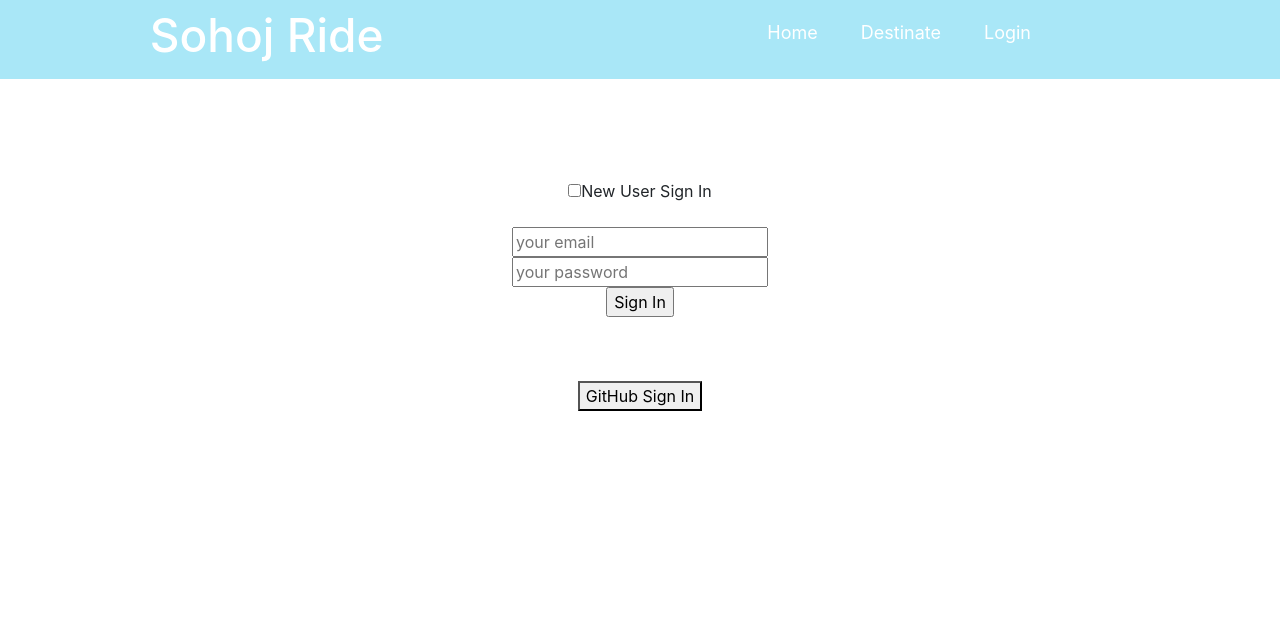
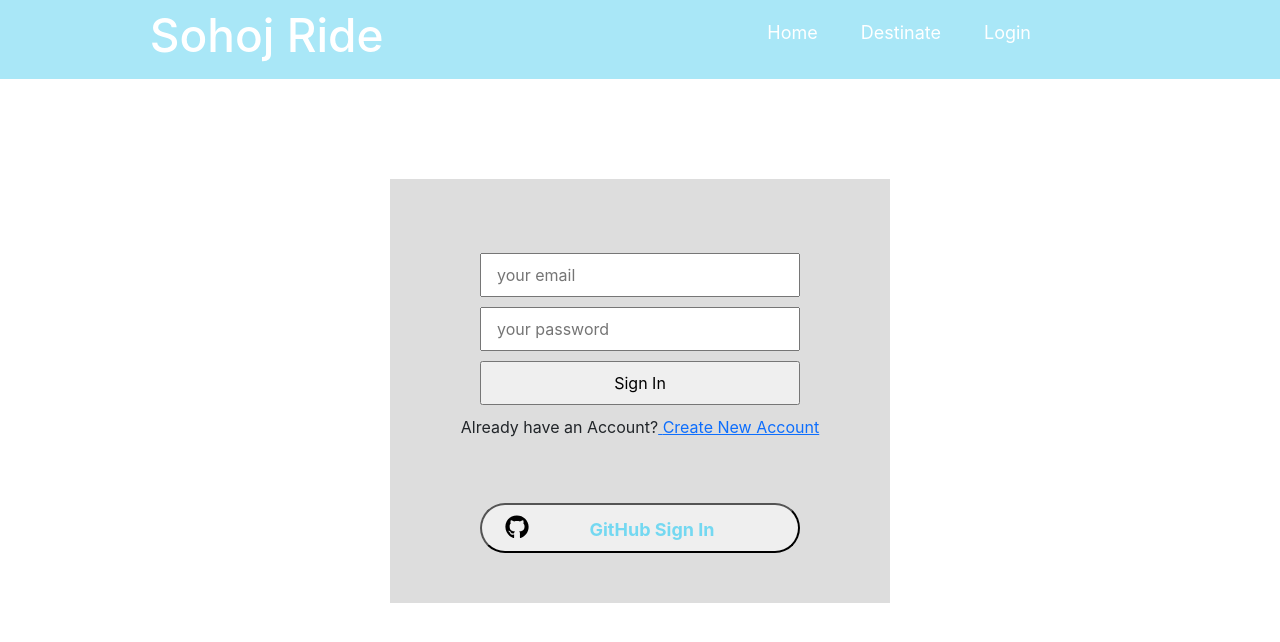
Before and after one commit to hasanrana21/sohoj-ride-react-auth, a React (Create React App) app: page /login in a window 1280 px wide. Shown: the top 642 px of the page. Built offline with nearby package versions, Linux system fonts and the light colour scheme.

Commit message:
destination done

```diff
--- a/src/Components/Card/Card.css
+++ b/src/Components/Card/Card.css
@@ -3,11 +3,13 @@
     height: 150px;
 }
 .single-card{
-    border: 2px solid red;
-    background-color: #fff;
+    background-color: #74d8f1;
     border-radius: 10px;
     width: 250px;
     height: 250px;
     margin: 25px;
     padding: 15px;
+    display: inline-block;
+    text-align: center;
+    margin-left: 52px;
 }
--- a/src/Components/Card/Card.js
+++ b/src/Components/Card/Card.js
@@ -7,10 +7,10 @@ const Card = (props) => {
     const {firstName, image} = props.vehicle;
     return (
         <Link to={`/destinate/${firstName}`}>
-            <div className="single-card">
+            <div class="single-card col-md-3">
                 <div>
                     <img src={image} alt=""/>
-                    <h4 className="text-center pt-3 text-warning">{firstName}</h4>
+                    <h4 className="text-center pt-3 text-secondary">{firstName}</h4>
                 </div>
             </div>
         </Link>
--- a/src/Components/Destinate/Destinate.css
+++ b/src/Components/Destinate/Destinate.css
@@ -19,8 +19,8 @@
     margin: 15px 0;
     border-radius: 15px;
 }
-.destinate-details-map {
+.destinate-details-result {
     width: 33%;
-    margin-top: -22%;
+    margin-top: -20%;
     padding-left: 72px;
 }
--- a/src/Components/Destinate/Destinate.js
+++ b/src/Components/Destinate/Destinate.js
@@ -11,12 +11,10 @@ const Destinate = () => {
     useEffect(()=>{
         setVehicles(fakeData);
     }, [])
-    const { register, handleSubmit, watch, errors } = useForm();
+    const { register, handleSubmit, errors } = useForm();
     const onSubmit = data => console.log(data);
 
-    const handleLocationSubmit = () => {
 
-    }
     return (
         <>
             <div class="row container-fluid search-field">
@@ -27,6 +25,7 @@ const Destinate = () => {
                         <input name="from" placeholder="Location1" ref={register({ required: true })} />
                         <br/>
                         {errors.from && <span >Please put info From Where</span>}
+                        <br/>
                         <label htmlFor="to">Pick To</label>
                         <br/>
                         <input name="to" placeholder="Location2"  ref={register({ required: true })} />
@@ -34,14 +33,14 @@ const Destinate = () => {
                         {errors.to && <span>Please put info Where to Go</span>}
                         <br/>
 
-                        <input onClick={handleLocationSubmit} type="submit" value="Search" />
+                        <input type="submit" value="Search" />
                     </form>
                 </div>
                 <div class="location-map col-md-8">
                     <img src={map} alt=""/>
                 </div>
             </div>
-            <div className="destinate-details-map">
+            <div className="destinate-details-result">
             {
                 vehicles.map(singleVehicle => <DestinateDetails singleVehicle={singleVehicle} key={singleVehicle.id}></DestinateDetails>)
             }
--- a/src/Components/DestinateDetails/DestinateDetails.js
+++ b/src/Components/DestinateDetails/DestinateDetails.js
@@ -11,7 +11,7 @@ import { faAccessibleIcon } from '@fortawesome/free-brands-svg-icons';
 const DestinateDetails = (props) => {
     const {firstName} = useParams();
     console.log(props.singleVehicle);
-    const {image} = props.singleVehicle;
+    // const {image} = props.singleVehicle;
 
     let vehicleImg = "";
     if(firstName === "CAR"){
--- a/src/Components/Home/Home.css
+++ b/src/Components/Home/Home.css
@@ -1,6 +1,3 @@
 .all-cards{
-    display: flex;
-    justify-content: center;
-    height: 100vh;
-    padding-top: 150px;
+    padding-top: 110px;
 }
--- a/src/Components/Home/Home.js
+++ b/src/Components/Home/Home.js
@@ -10,10 +10,12 @@ const Home = () => {
         setVehicles(fakeData);
     }, [])
     return (
-            <div class="all-cards" style={{backgroundImage: `url(${backgroundImg})`, backgroundSize: 'cover', backgroundPosition: 'bottom'}}>
-                {
-                    vehicles.map(vehicle => <Card vehicle={vehicle} key={vehicle.id}></Card> )
-                }
+            <div class="row">
+                <div class="all-cards" style={{backgroundImage: `url(${backgroundImg})`, backgroundSize: 'cover', backgroundPosition: 'bottom', height: '88vh'}}>
+                    {
+                        vehicles.map(vehicle => <Card vehicle={vehicle} key={vehicle.id}></Card> )
+                    }
+                </div>
             </div>
     );
 };
--- a/src/Components/Login/Login.css
+++ b/src/Components/Login/Login.css
@@ -1,7 +1,28 @@
-form span{
-    color: red;
+.form-area{
+    margin: 100px auto;
+    text-align: center;
+    background-color: #ddd;
+    width: 500px;
+    padding: 50px;
 }
-.form-area{
-    margin: 100px 0;
-    text-align: center;
+.form-area input{
+    margin-bottom: 10px;
+    width: 80%;
+    padding: 8px 15px;
 }
+.social-button {
+    width: 80%;
+    height: 50px;
+    padding: 0 10px;
+    font-size: 18px;
+    font-weight: 700;
+    color: #74d8f1;
+    border-radius: 45px;
+}
+.social-button span {
+    margin-right: 60px;
+}
+.social-icon {
+    font-size: 24px;
+    color: black;
+}
--- a/src/Components/Login/Login.js
+++ b/src/Components/Login/Login.js
@@ -6,16 +6,19 @@ import firebase from "firebase/app";
 import "firebase/auth";
 import { UserContext } from '../../App';
 import { useHistory, useLocation } from 'react-router';
+import { Link } from 'react-router-dom';
+import { FontAwesomeIcon } from '@fortawesome/react-fontawesome';
+import { faGithub } from '@fortawesome/free-brands-svg-icons';
+
 
 if(!firebase.apps.length){
   firebase.initializeApp(firebaseConfig);
 }
-
 const Login = () => {
   const [loggedInUser, setLoggedInUser] = useContext(UserContext);
   const history = useHistory();
   const location = useLocation();
-  let { from } = location.state || { from: { pathname: "/" } };
+  let { from } = location.state || { from: { pathname: "/destinate" } };
 
   const [newUser, setNewUser] = useState(false);
   const [user, setUser] = useState({
@@ -117,8 +120,8 @@ const updateUserName = name =>{
 
   return (
     <div class="form-area">
-      <input type="checkbox" name="newUser" onChange={() => setNewUser(!newUser)} id=""/>
-      <label htmlFor="newUser">New User Sign {newUser ? 'Up' : 'In'}</label>
+      {/* <input type="checkbox" name="newUser" onChange={() => setNewUser(!newUser)} id=""/>
+      <label htmlFor="newUser">New User Sign {newUser ? 'Up' : 'In'}</label> */}
       <form onSubmit={handleSubmit}>
         {newUser && <input type="text" name="name" onBlur={handleBlur} placeholder="Your name" />}
         <br/>
@@ -127,13 +130,14 @@ const updateUserName = name =>{
         <input type="password" name="password" placeholder="your password" onBlur={handleBlur} id="" required/>
         <br/>
         <input type="submit" value={newUser ? 'Sign Up' : 'Sign In'}/>
+        <p>Already have an Account?<a href="#"> <span onClick={()=> setNewUser(!newUser)}>{newUser ? 'Log In' : 'Create New Account'}</span> </a></p>
       </form>
       <p style={{color: 'red'}}>{user.error}</p>
       {
         user.success && <p style={{color: 'green'}}>User {newUser ? 'Created' : 'Logged In'} Successfully</p>
       }
       <br/><br/>
-      <button onClick={handleGitHubSignIn}>GitHub Sign In</button>
+      <button class="social-button" onClick={handleGitHubSignIn}><span class="social-icon"><FontAwesomeIcon icon={faGithub} /></span><span class="social-txt">GitHub Sign In</span></button>
     </div>
   );
 };
```
